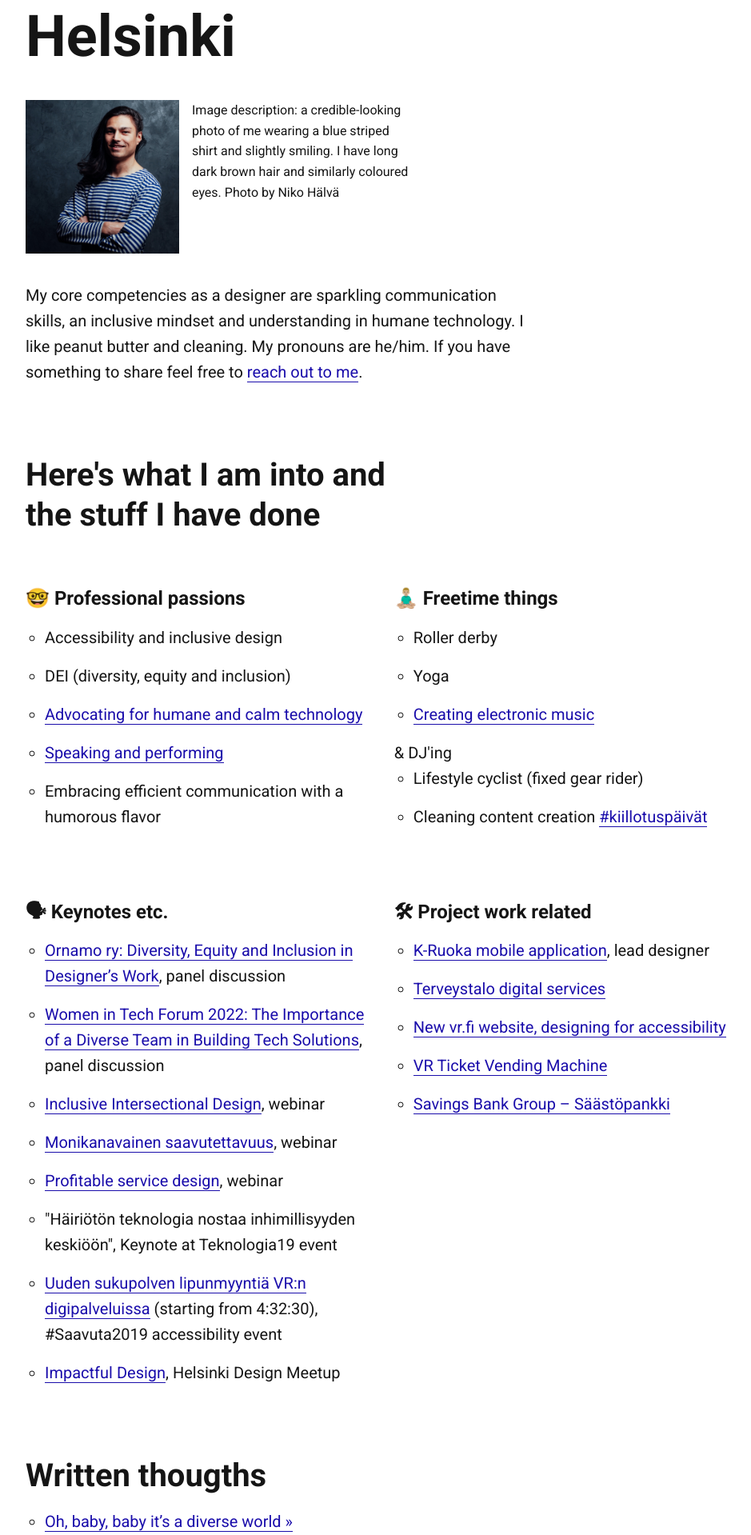
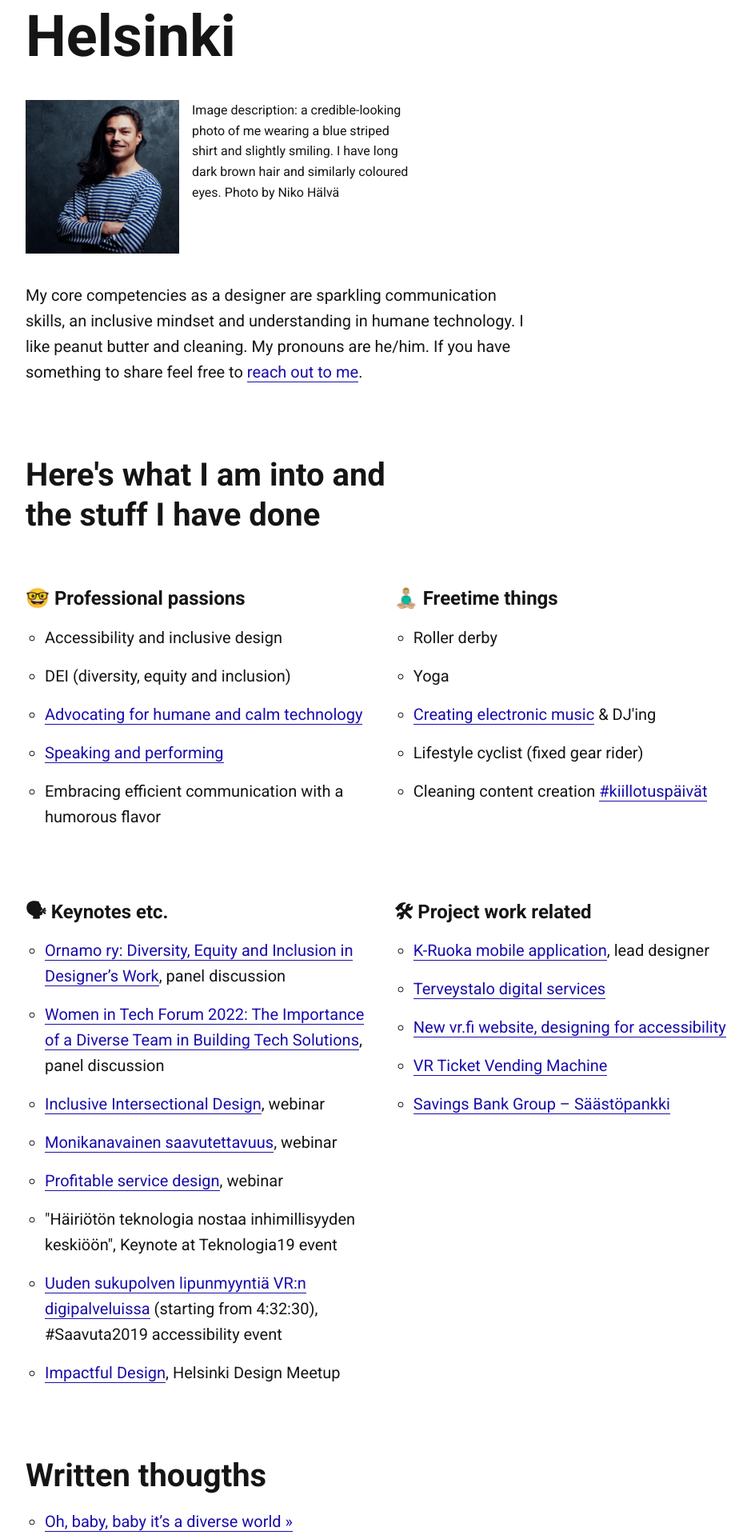
Before and after one commit to jesseu/jesseu.github.io, a Jekyll site: the page built from index.html, in a window 1280 px wide. Shown: the part 314-2233 px from the top of the page at 80% size, without its empty margins (128-1067 px from the left). Built offline with Jekyll 4.4.1, drawn with Linux system fonts in a browser that asks for light colours.

```diff
--- a/index.html
+++ b/index.html
@@ -45,7 +45,7 @@ title: Jesse Ukkonen
 				<ul>
 					<li>Roller derby</li>
 					<li>Yoga</li>
-					<li><a href="https://www.youtube.com/@thunderjesus" target="_blank" rel="noopener">Creating electronic music</a></li> & DJ'ing</li>
+					<li><a href="https://www.youtube.com/@thunderjesus" target="_blank" rel="noopener">Creating electronic music</a> & DJ'ing</li>
 					<li>Lifestyle cyclist (fixed gear rider)</li>
 					<li>Cleaning content creation <a href="https://www.instagram.com/jesseinen/" target="_blank" rel="noopener">#kiillotuspäivät</a></li>
 				</ul>
```
